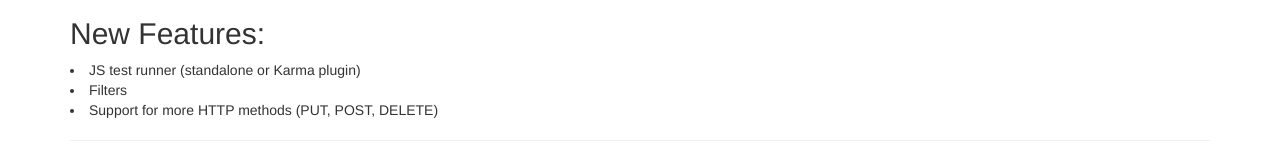
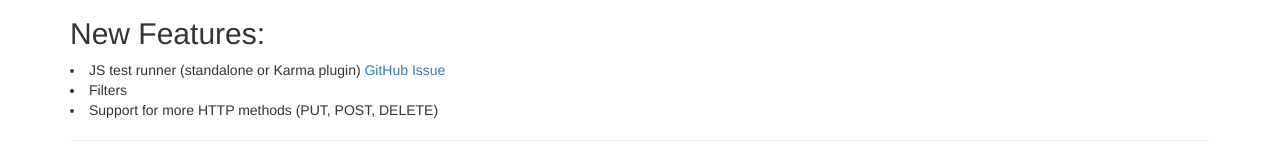
Before and after one commit to FINRAOS/MSL, a plain HTML site: page comingsoon.html in a window 1280 px wide. Shown: the part 291-441 px from the top of the page. Drawn offline with nearby package versions, Linux system fonts and the light colour scheme.

Commit message:
Added link to GitHub issue for Karma plugin

```diff
--- a/comingsoon.html
+++ b/comingsoon.html
@@ -92,7 +92,7 @@
 		<div class="row">
 			<div class="col-md-10">
 				<p><h2>New Features:</h2></p>
-				<li>JS test runner (standalone or Karma plugin)</li>
+				<li>JS test runner (standalone or Karma plugin) <a href="https://github.com/FINRAOS/MSL/issues/29" target="_new">GitHub Issue</a></li>
 				<li>Filters</li>
 				<li>Support for more HTTP methods (PUT, POST, DELETE)</li>
 			</div>
```
